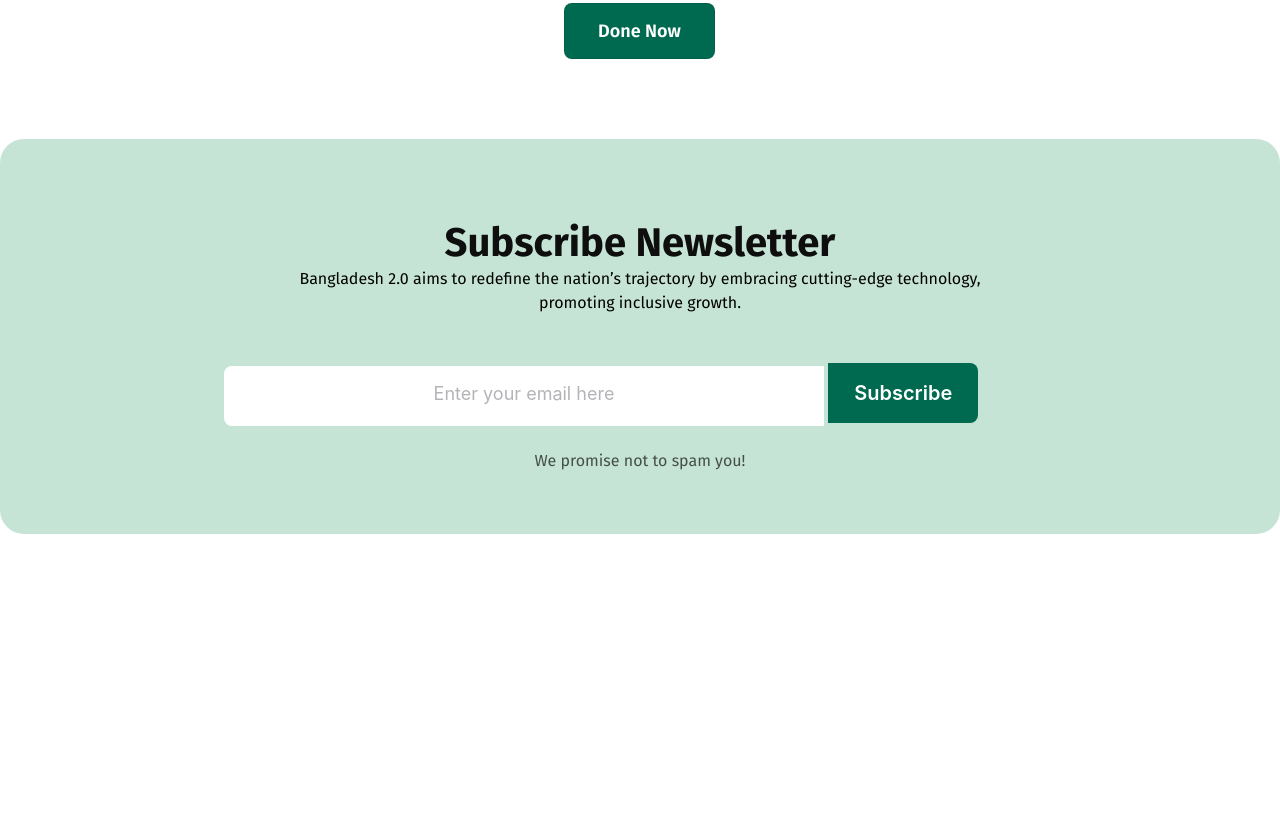
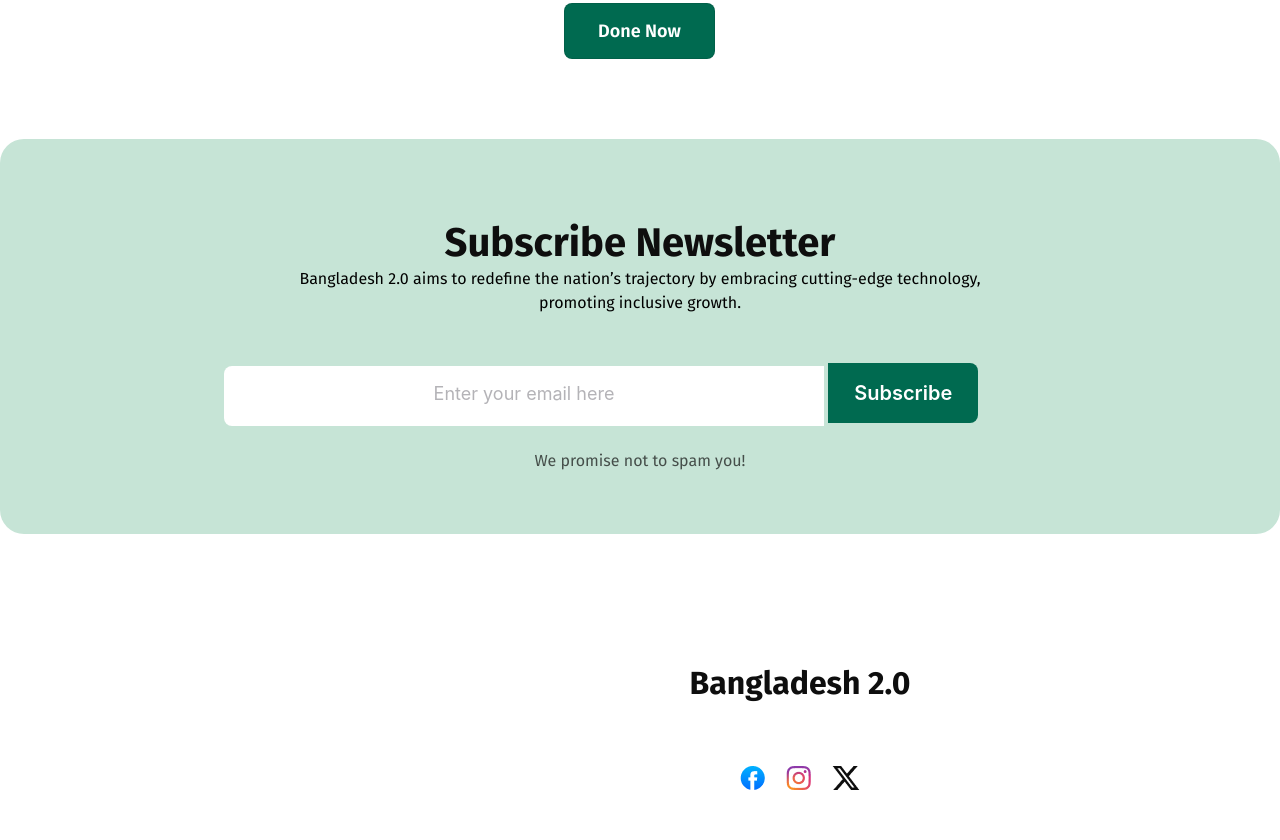
Before and after one commit to Ferdusy111/B-11-Assignment-1, a plain HTML site: page index.html in a window 1280 px wide. Shown: the part 4529-5369 px from the top of the page. Before the commit the page ends 5143 px from the top, so only its background shows below. Drawn offline with Linux system fonts and the light colour scheme.

Commit message:
added footer section

```diff
--- a/index.html
+++ b/index.html
@@ -231,7 +231,14 @@
             </div>
         </section>
     </main>
-    <footer></footer>
-
+    <!-- 10th part -->
+    <footer class="footer">
+        <h4 class="footer-title">Bangladesh 2.0</h4>
+        <div class="media">
+            <img src="assets/facebook.png" alt="">
+            <img src="assets/instagram.png" alt="">
+            <img src="assets/x.png" alt="">
+        </div>
+    </footer>
 </body>
 </html>
--- a/style/styles.css
+++ b/style/styles.css
@@ -532,3 +532,29 @@ main{
     text-align: center;
     margin-top: 25px;
 }
+/* _______________________________9th Part____________________________ */
+/* footer style------------------------------ */
+.footer {
+    width:1600px ;
+    height:226px ;
+    margin: 0 auto;
+    padding: 50px 160px 50px 160px;;
+    background: rgb(255, 255, 255);
+    /* border: 2px solid red; */
+}
+.footer-title{
+    color: rgb(14, 14, 14);
+    font-size: 32px;
+    font-weight: 700;
+    line-height: 38px;
+    letter-spacing: 0%;
+    text-align: center;
+}
+.media{
+    width: 120.55px;
+    height: 24px;
+    margin: 0 auto;
+    margin-top: 64px;
+    display: flex;
+    justify-content: space-between;
+}
```
